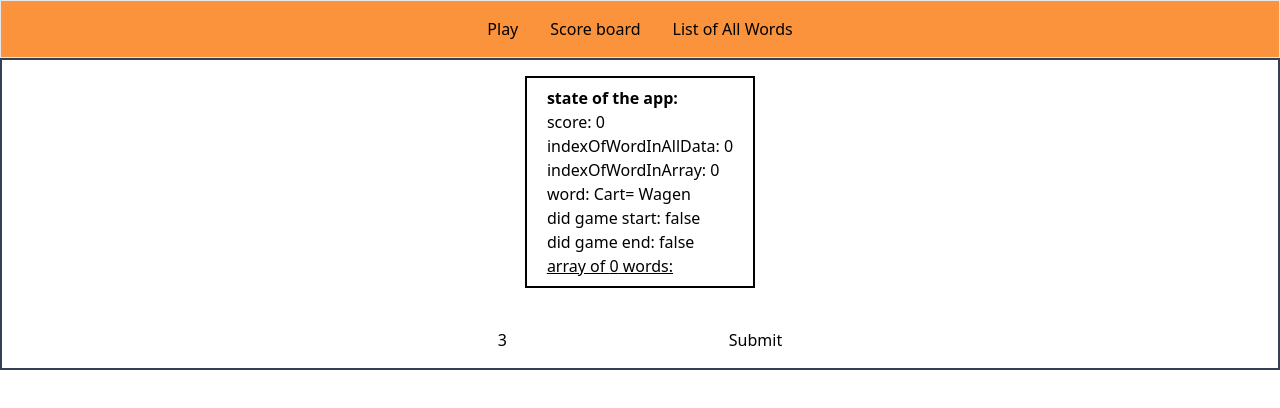
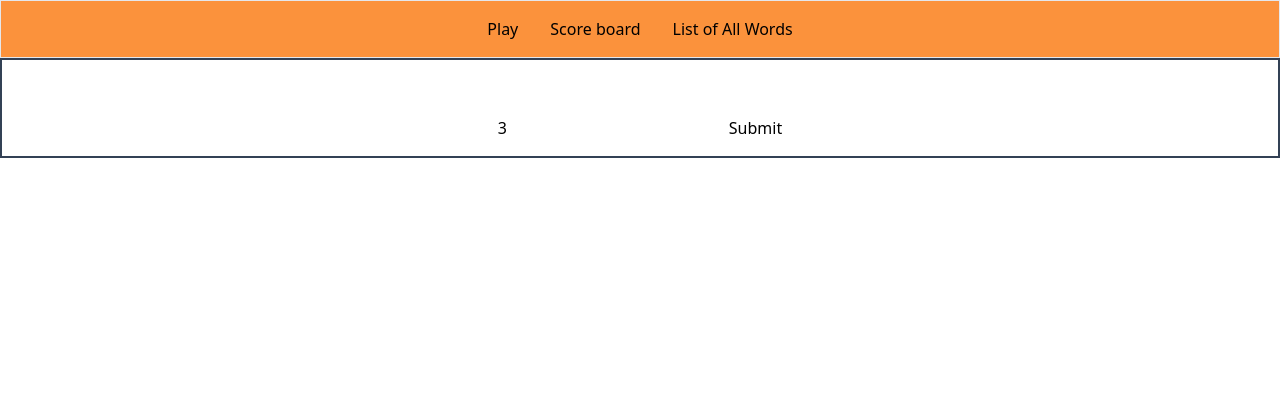
Before and after one commit to idomand/word-game, a React (Vite) app: page / in a window 1280 px wide. Shown: the top 408 px of the page. Built offline with nearby package versions, Linux system fonts and the light colour scheme.

Commit message:
full app life sycle-

```diff
--- a/src/Components/GameBoard.tsx
+++ b/src/Components/GameBoard.tsx
@@ -46,9 +46,7 @@
 
   return (
     <div className="flex flex-col items-center justify-center  border-2 border-slate-700  p-4">
-      <div className="mb-10">
-        <StateDashboard />
-      </div>
+      <div className="mb-10">{/* <StateDashboard /> */}</div>
 
       {state.isGameStated == false && state.isGameEnded == false && (
         <div>
```
